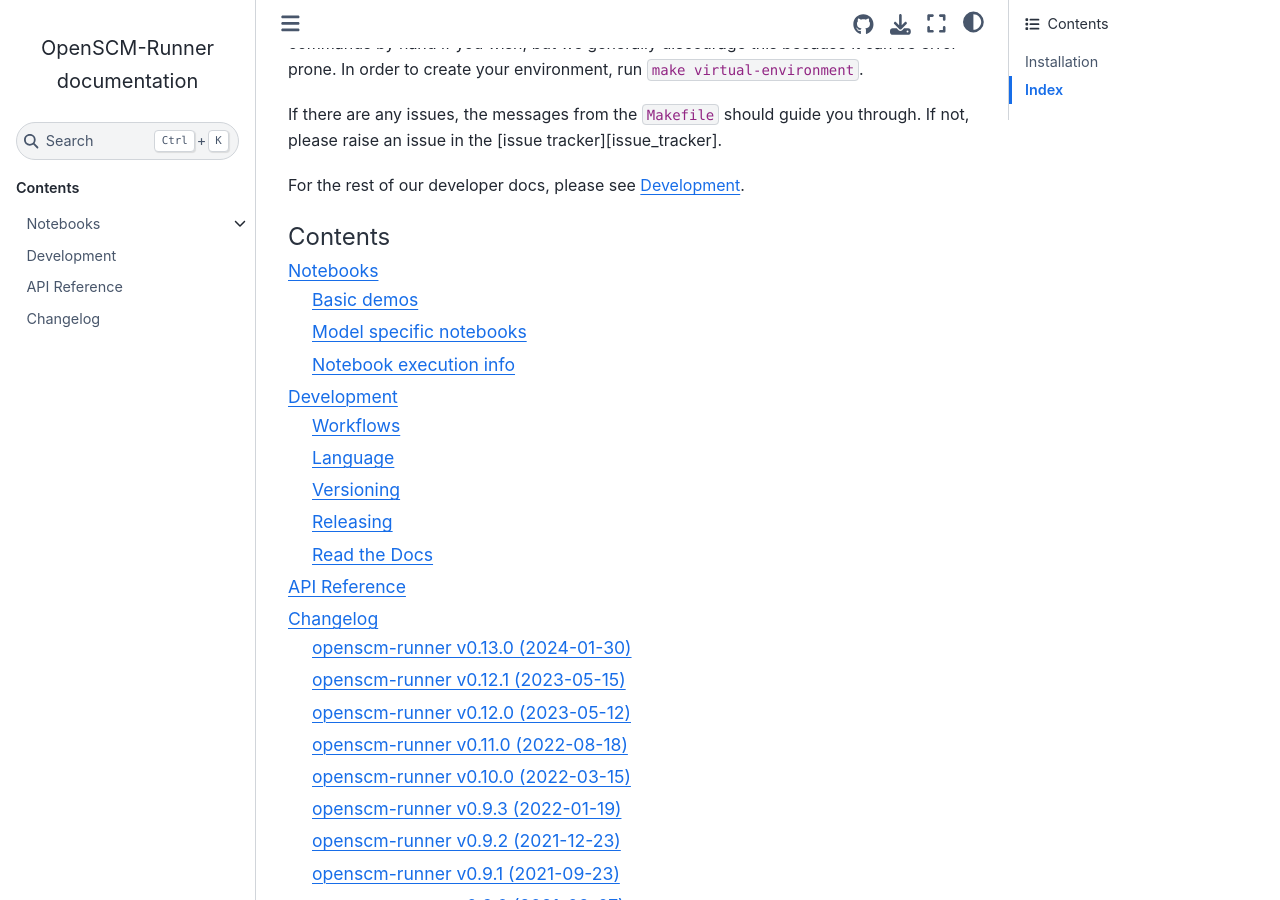
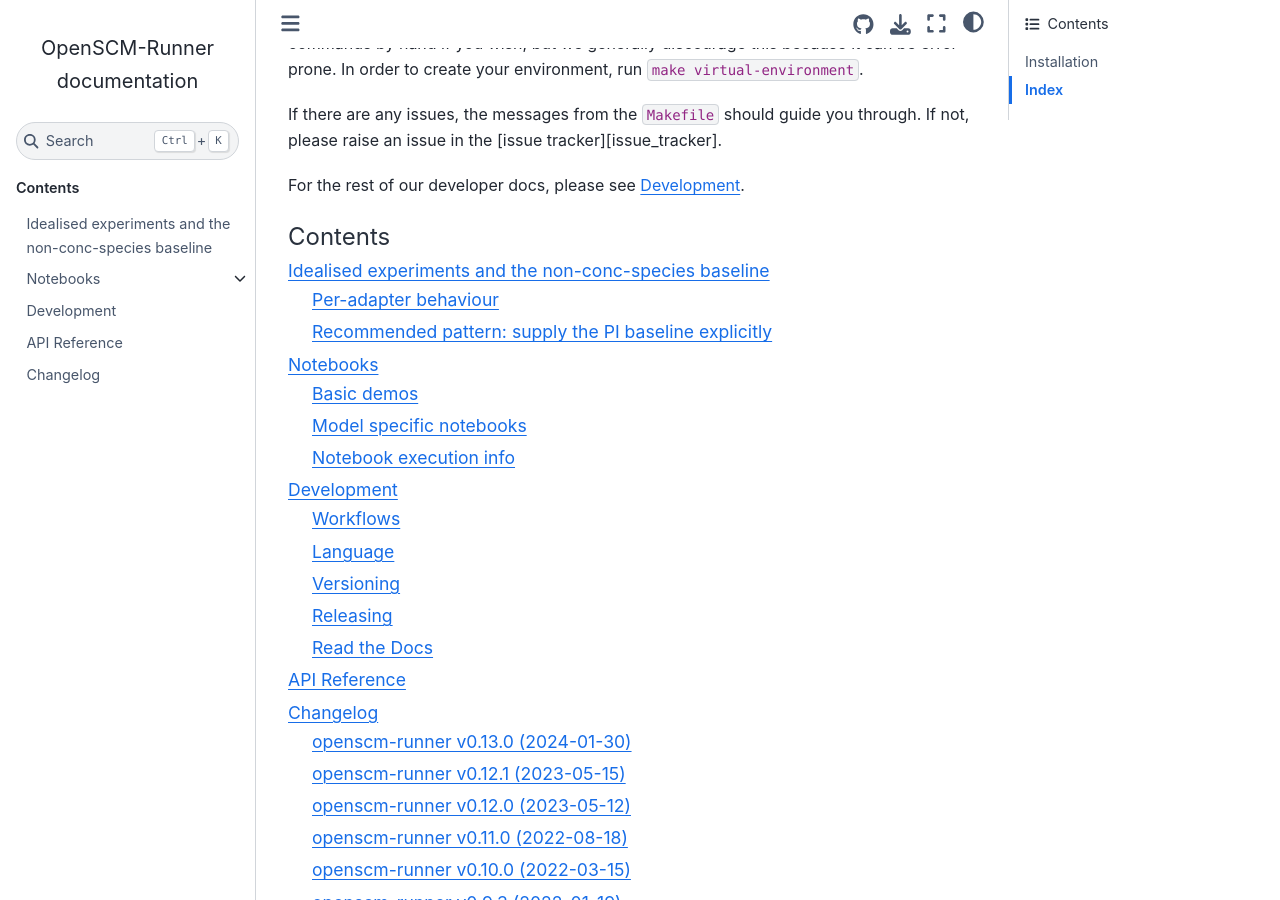
Before and after one commit to openscm/openscm-runner, a Sphinx documentation site: the page built from docs/source/index.md, in a window 1280 px wide and 900 px high, scrolled down 1712 px. Built offline with Sphinx 7.4.7 and the Sphinx Book theme 1.1.4, drawn with Linux system fonts in a browser that asks for light colours; pages that are not in the unit, such as notebooks, are missing from menus; part of the change alters nothing that is shown; some of the changed text lies outside the part shown.

Commit message:
docs: idealised conc-driven experiments + non-conc-species baseline
Document how each adapter treats the non-concentration-driven species
(aerosol / ozone precursors and any GHG not supplied as a concentration)
in conc-driven runs, and how that differs for idealised experiments
(abrupt-4xCO2, 1pctCO2, esm-flat10*):

- MAGICC7 requires explicit Emissions|* for those species (no idealised
  auto-detection),
- FaIR2 zeroes natural/land-use forcing and holds non-CO2 emissions-mode
  species at baseline_emissions for idealised scenarios,
- CICEROSCMPY2 zeroes unsupplied emissions / holds unsupplied
  concentrations at PI.

Recommends supplying the esm-piControl emissions overlay explicitly for
reproducible cross-model idealised runs (the only way to get correct PI
behaviour from MAGICC7).

Co-Authored-By: Claude Opus 4.8 <noreply@anthropic.com>

````diff
--- /dev/null
+++ b/docs/source/idealised-experiments.md
@@ -0,0 +1,62 @@
+# Idealised experiments and the non-conc-species baseline
+
+Concentration-driven runs (`RunMode.CONCENTRATION_DRIVEN`) only drive the species
+you supply as `Atmospheric Concentrations|*`. **Every other species still needs an
+emissions input** — aerosol precursors (Sulfur, BC, OC, …), ozone precursors (NOx,
+CO, VOC, NH3), and any greenhouse gas you did not supply a concentration for. What
+each adapter does for those "non-conc" species differs, and it matters most for the
+**idealised CMIP experiments** (`abrupt-4xCO2`, `1pctCO2`, `esm-flat10*`), where the
+intent is "nothing but CO2 changes; everything else stays at pre-industrial (PI)".
+
+## Per-adapter behaviour
+
+| Adapter | Non-conc species (general conc-driven) | Idealised experiments |
+|---|---|---|
+| **MAGICC7** | Requires `Emissions\|*` for species it cannot concentration-drive (written to the SCEN7 file). Missing species fall back to MAGICC's built-in defaults. | No idealised auto-detection — you must supply the non-CO2 emissions you want (e.g. an `esm-piControl` overlay). |
+| **FaIR2** | Non-idealised scenarios inherit the canonical RCMIP3 emissions baseline (forward-filled from the last historical year). | Idealised = `protocol_natural_forcing="off"` **and** `protocol_land_use_forcing="constant_zero"` (or a name match like `abrupt-*` / `1pctCO2*`). Natural (solar/volcanic) and land-use forcing are zeroed, and non-CO2 emissions-mode species are **held at their `baseline_emissions`** so their PI forcing is ~0. |
+| **CICEROSCMPY2** | Non-supplied species inherit the `historical_em_file` (emissions) / `historical_conc_file` (concentrations) baseline. | Non-supplied emissions are zeroed (`zero_unsupplied`); non-supplied concentrations are held at PI (`hold_unsupplied_at_pi`). |
+
+```{note}
+FaIR2 holds idealised non-CO2 species at `baseline_emissions` rather than at zero
+emissions. FaIR evaluates emissions-driven forcing (aerosols especially) *relative
+to* `baseline_emissions`, so zeroing emissions would leave a constant spurious ERF
+(~1 W/m² of aerosol forcing) instead of the intended PI zero.
+```
+
+## Recommended pattern: supply the PI baseline explicitly
+
+The per-adapter idealised defaults differ, and MAGICC7 does no auto-detection at all.
+For reproducible cross-model idealised runs, **supply the non-CO2 baseline you want
+explicitly** rather than relying on per-adapter behaviour. The canonical choice is the
+`esm-piControl` emissions from the RCMIP3 bundle:
+
+```python
+import scmdata
+from openscm_runner import RunMode, run
+from openscm_runner.io import load_rcmip3_emissions, canonicalise_rcmip3_variable
+
+# 1. Idealised conc-driven scenario (e.g. abrupt-4xCO2 CO2 concentrations).
+conc_scen = ...  # ScmRun with Atmospheric Concentrations|* rows
+
+# 2. esm-piControl emissions for the non-CO2 species, relabelled onto the
+#    idealised scenario name. Drop CO2 sources (CO2 is concentration-driven).
+pi = load_rcmip3_emissions(RCMIP3_BUNDLE, scenarios=["esm-piControl"])
+pi["Variable"] = pi["Variable"].map(canonicalise_rcmip3_variable)
+pi = pi[~pi["Variable"].str.startswith("Emissions|CO2")]
+pi_overlay = relabel_scenario(pi, "abrupt-4xCO2")  # set scenario meta + protocol_* flags
+
+# 3. Merge and dispatch.
+scenarios = scmdata.run_append([conc_scen, pi_overlay])
+run(climate_models_cfgs=..., scenarios=scenarios,
+    output_variables=("Effective Radiative Forcing",),
+    mode=RunMode.CONCENTRATION_DRIVEN)
+```
+
+For FaIR2 and CICEROSCMPY2 the explicit overlay reproduces what their idealised
+auto-detection already does; for MAGICC7 it is the only way to get correct PI
+behaviour for the non-CO2 species.
+```{note}
+Supplying a user `Emissions|*` overlay for an idealised scenario also exercises the
+FaIR2 emissions splice; that path is fixed so an empty RCMIP3 baseline (which every
+idealised scenario has) no longer errors.
+```
--- a/docs/source/index.md
+++ b/docs/source/index.md
@@ -28,6 +28,7 @@
 ```{toctree}
 :caption: Contents
 :maxdepth: 2
+idealised-experiments
 notebooks
 development
 api/openscm_runner
````
